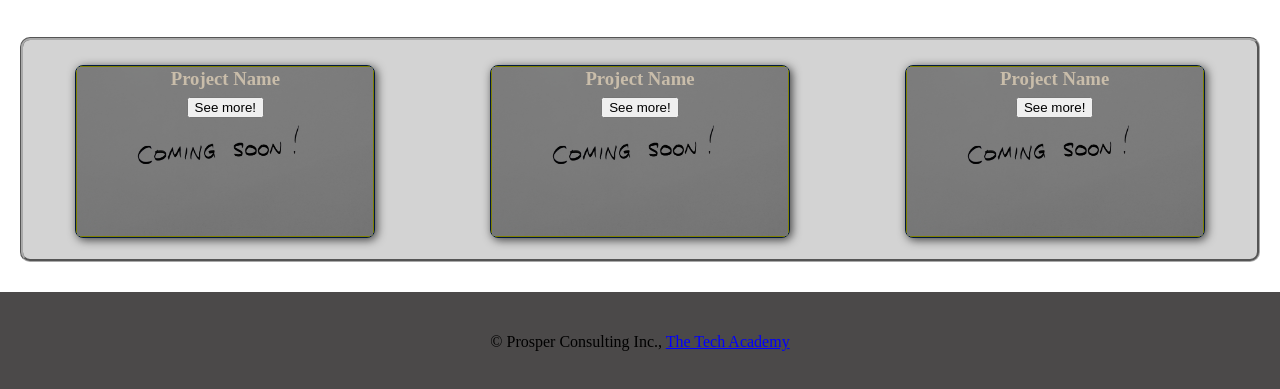
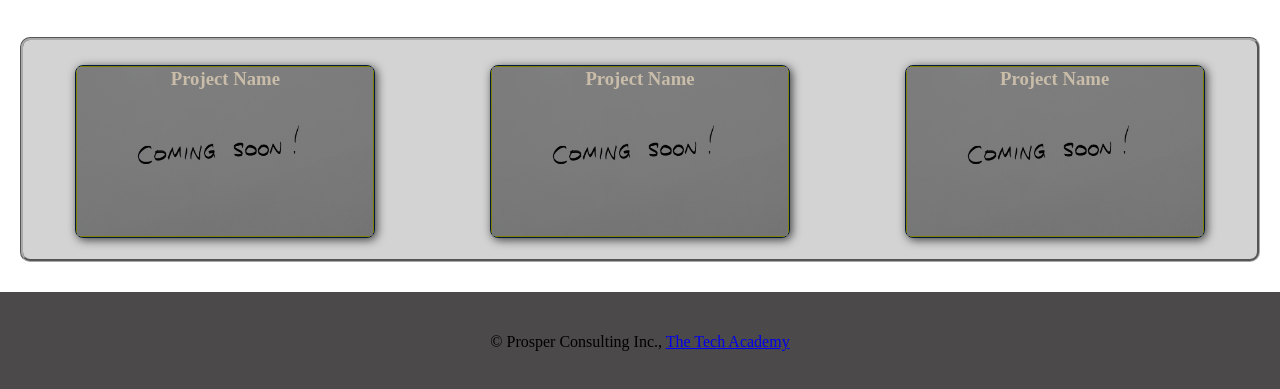
Before and after one commit to imran436/Tech-Academy-Student-Portfolio-Website-Template, a plain HTML site: page liveProjects.html in a window 1280 px wide. Shown: the part 433-822 px from the top of the page. Drawn offline with Linux system fonts and the light colour scheme.

Commit message:
Add files for pure HTML&CSS template
Remove JavaScript dependencies so students can use this as a template in their HTML&CSS course.

```diff
--- a/Contact.html
+++ b/Contact.html
@@ -6,7 +6,6 @@
     <!--references to the CSS documents for the website. I named the primary CSS file as "portfolio_main.css" in case we decide to split the CSS into multiple files-->
     <link rel="stylesheet" type="text/css" href="css/portfolio_main.css">
     <!--website javascript-->
-    <script src="js/portfolio.js"></script>
 </head>
 <body>
     <!--NAVBAR-->
@@ -48,9 +47,9 @@
             <div class="contact-form-container">
                 <form name="contact-form">
                     <center>
-                        <input class="contact-input" type="text" value="Full Name">
-                        <input class="contact-input" type="text" value="Email Address">
-                        <input class="contact-input" type="text" value="Message">
+                        <input class="contact-input" type="text" placeholder="Full Name">
+                        <input class="contact-input" type="text" placeholder="Email Address">
+                        <input class="contact-input" type="text" placeholder="Message">
                         <!--container holding the Submit button-->
                         <div class="submit">
                             <input type="submit" Value="Submit">
@@ -65,7 +64,7 @@
     <!--FOOTER-->
     <footer>
         <p>
-            <center>&copy Prosper Consulting Inc.,  <a onclick="OpenTechAcademy()" style="text-decoration: underline blue; color: blue;">The Tech Academy</a></center><br>
+            <center>&copy Prosper Consulting Inc.,  <a href="https://www.learncodinganywhere.com/" target="_blank">The Tech Academy</a></center><br>
         </p>
     </footer>
     <!--END OF FOOTER->
--- a/liveProjects.html
+++ b/liveProjects.html
@@ -6,7 +6,6 @@
     <!--references to the CSS documents for the website. I named the primary CSS file as "portfolio_main.css" in case we decide to split the CSS into multiple files-->
     <link rel="stylesheet" type="text/css" href="css/portfolio_main.css">
     <!--website javascript-->
-    <script src="js/portfolio.js"></script>
 </head>
 <body>
 	<!--NAVBAR-->
@@ -44,42 +43,45 @@
 		<h3 class="portfolio-section-header">Live Projects</h3>
 	    <div class="box">
 	        <!-- PHOTO-CONTAINER 1 -->
-	        <!--image that, when clicked, calls the JavaScript function to open one of your favorite projects on Github-->
+	        <!--image that, when clicked, uses anchor to open one of your favorite projects on Github-->
 	        <div class="row">
 				<div class="photo-container">
+					<a href="" target="_blank">
 						<div class="photo">
-						<img src="images/coming_soon.jpg" alt="" id = "openModal">
-						<div class="photo-overlay" id="myModal">
+							<img src="images/coming_soon.jpg" alt="">
+							<div class="photo-overlay">
 								<h3 class="white-head">Project Name</h3>
-							<button class = "ShowProject" onclick= "OpenProject()" >See more!</button>
 							</div>
 						</div>
+					</a>
 				</div>
 				<!-- END PHOTO-CONTAINER 1 -->
 
 				<!-- PHOTO-CONTAINER 2 -->
-				<!--image that, when clicked, calls the JavaScript function to open one of your favorite projects on Github-->
+				<!--image that, when clicked, uses anchor to open one of your favorite projects on Github-->
 				<div class="photo-container">
+					<a href="" target="_blank">
 						<div class="photo">
 							<img src="images/coming_soon.jpg" alt="">
 							<div class="photo-overlay">
 								<h3 class="white-head">Project Name</h3>
-							<button class = "ShowProject" onclick= "OpenProject2()" >See more!</button>
 							</div>
 						</div>
+					</a>
 				</div>
 				<!-- END PHOTO-CONTAINER 2 -->
 
 				<!-- PHOTO-CONTAINER 3 -->
-				<!--image that, when clicked, calls the JavaScript function to open one of your favorite projects on Github-->
+				<!--image that, when clicked, uses anchor to open one of your favorite projects on Github-->
 				<div class="photo-container">
+					<a href="" target="_blank">
 						<div class="photo">
 							<img src="images/coming_soon.jpg" alt="">
 							<div class="photo-overlay">
 								<h3 class="white-head">Project Name</h3>
-							<button class = "ShowProject" onclick= "OpenProject3()" >See more!</button>
 							</div>
 						</div>
+					</a>
 				</div>
 				<!-- END PHOTO-CONTAINER 3 -->
 			</div>
@@ -90,7 +92,7 @@
 	<!--FOOTER-->
     <footer>
         <p>
-            <center>&copy Prosper Consulting Inc.,  <a onclick="OpenTechAcademy()" style="text-decoration: underline blue; color: blue;">The Tech Academy</a></center><br>
+            <center>&copy Prosper Consulting Inc.,  <a href="https://www.learncodinganywhere.com/" target="_blank">The Tech Academy</a></center><br>
         </p>
     </footer>
     <!--END OF FOOTER->
```
Also changed, not shown: GitHub.html (+5 -4 lines), Linkedin.html (+5 -4 lines), TechAcademy.html (+6 -4 lines), index.html (+1 -2 lines), myProjects.html (+12 -10 lines). Lines whose indentation alone changed are shown as unchanged.
